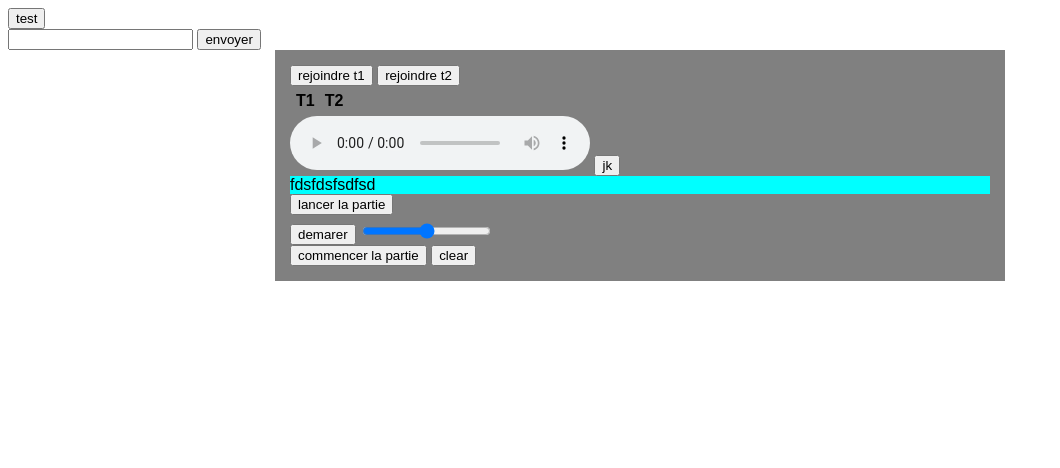
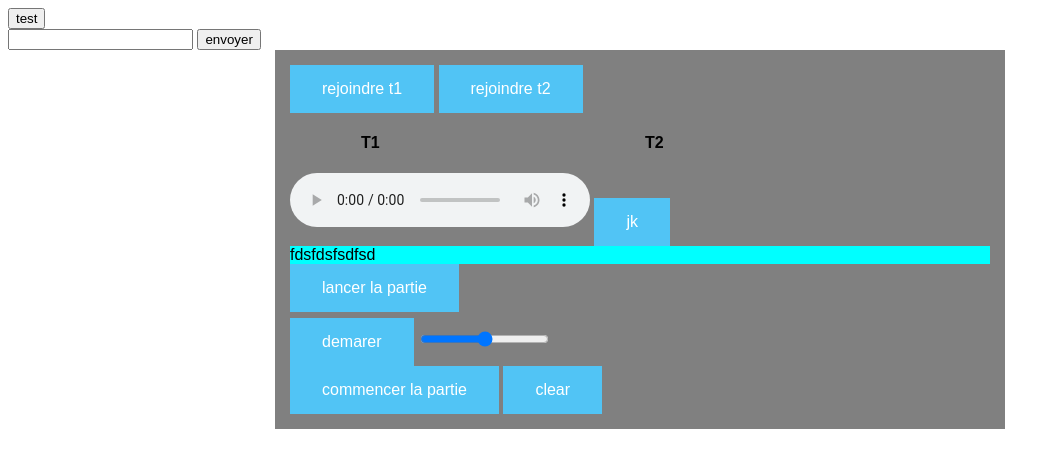
Before and after one commit to tureti123/zeioutoitueoiittjlerkjterlkjtlrktjelkrjtlkzejtrl, a website: page among legend.html in a window 1280 px wide. Shown: the whole page, without its empty margins (0-1060 px from the left). Drawn offline with nearby package versions, Linux system fonts and the light colour scheme; no server answers.

Commit message:
css bouton

```diff
--- a/among legend.html
+++ b/among legend.html
@@ -41,10 +41,10 @@
         }
     </script>
     <div id="container">
-    <button onclick="Tù(1,'a')">rejoindre t1</button>
-    <button onclick="Tù(0,'b')">rejoindre t2</button>
+    <button class="button" onclick="Tù(1,'a')">rejoindre t1</button>
+    <button class="button" onclick="Tù(0,'b')">rejoindre t2</button>
 
-    <table>
+    <table id="tableauteam">
     <tr>
     <td><table id="sktt1">
         <thead>
@@ -334,7 +334,7 @@ socket.on('t',async ()=>{
 <audio controls id="audioPlayer" name="audible">
     <source src="" type="video/mp4" id="audio">
 </audio>
-<button onclick="droideaudio()">jk</button>
+<button class="button" onclick="droideaudio()">jk</button>
 <script id="bard">
     let tabaudio = [];
     function droideaudio() {
@@ -350,7 +350,7 @@ socket.on('t',async ()=>{
 <div id="role">
     fdsfdsfsdfsd
 </div>
-<div id="lancerlapartie"><button onclick="lancer()" >lancer la partie</button></div>
+<div id="lancerlapartie"><button class="button" onclick="lancer()" >lancer la partie</button></div>
 
 <script id="reco">
     async function lancer() {
@@ -499,7 +499,7 @@ return compte
 }
 </script>
 <div id="audiote">
-    <button onclick="audiotest()" id="controle">demarer</button>
+    <button class="button" onclick="audiotest()" id="controle">demarer</button>
 
     <input type="range" min="0" max="1" step="0.1" id="volumecontrol">
     <audio  id="audiotest" name="audible"> <source src="Rick Astley - Never Gonna Give You Up (Official Music Video).mp4" type="video/mp4"></audio>
@@ -524,8 +524,8 @@ function audiotest(){
 document.getElementById('audiotest').load()
 
 </script>
-<button onclick="demarelagem()">commencer la partie</button>
-<button onclick="clear()">clear</button>
+<button class="button" onclick="demarelagem()">commencer la partie</button>
+<button class="button" onclick="clear()">clear</button>
 <script>
     function demarelagem(){
     bardaudio()
--- a/joli.css
+++ b/joli.css
@@ -18,3 +18,26 @@ body { font-family: Arial, sans-serif; }
     padding: 15px;
     width: 700px;
 }
+
+#tableauteam{
+    margin-left: auto;
+    margin-right: auto;
+    background-color: grey;
+    padding: 15px;
+    width: 600px;
+}
+
+.button {
+    background-color: #51c4f5;
+    border: none;
+    color: white;
+    padding: 15px 32px;
+    text-align: center;
+    text-decoration: none;
+    display: inline-block;
+    font-size: 16px;
+  }
+  .button:hover {
+    background-color: #0faff3;
+    color: white;
+  }
```
